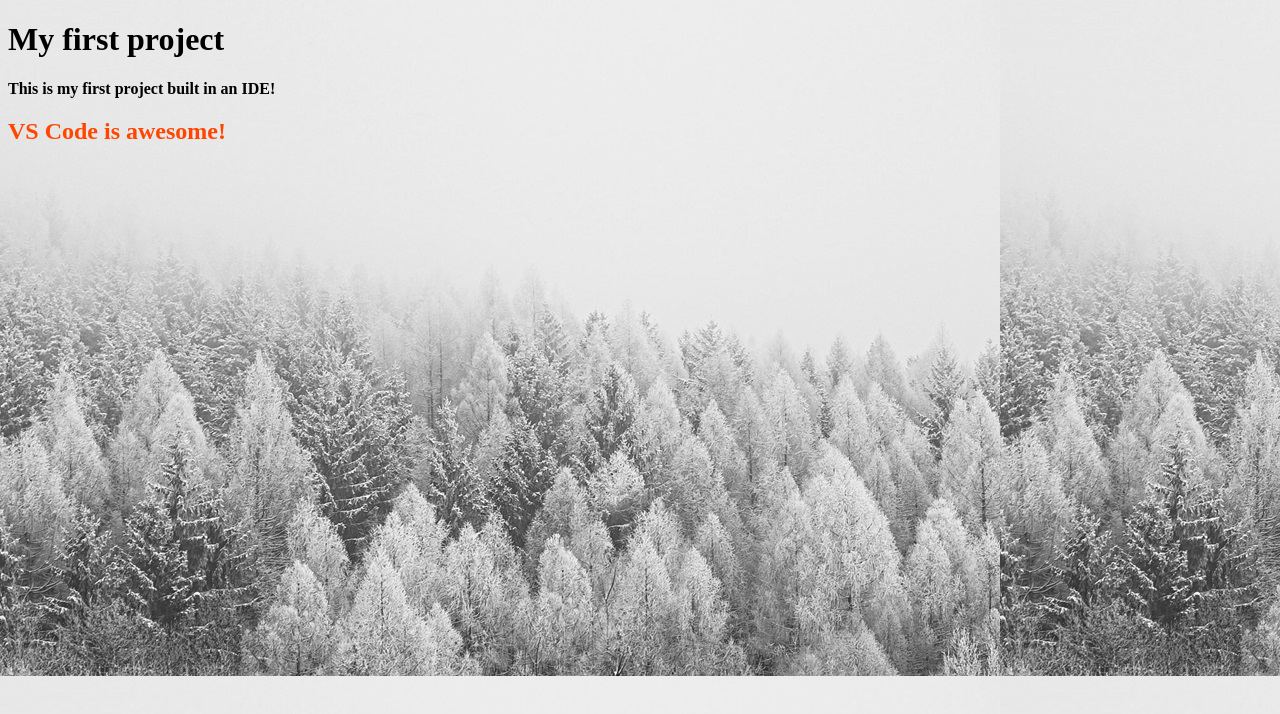
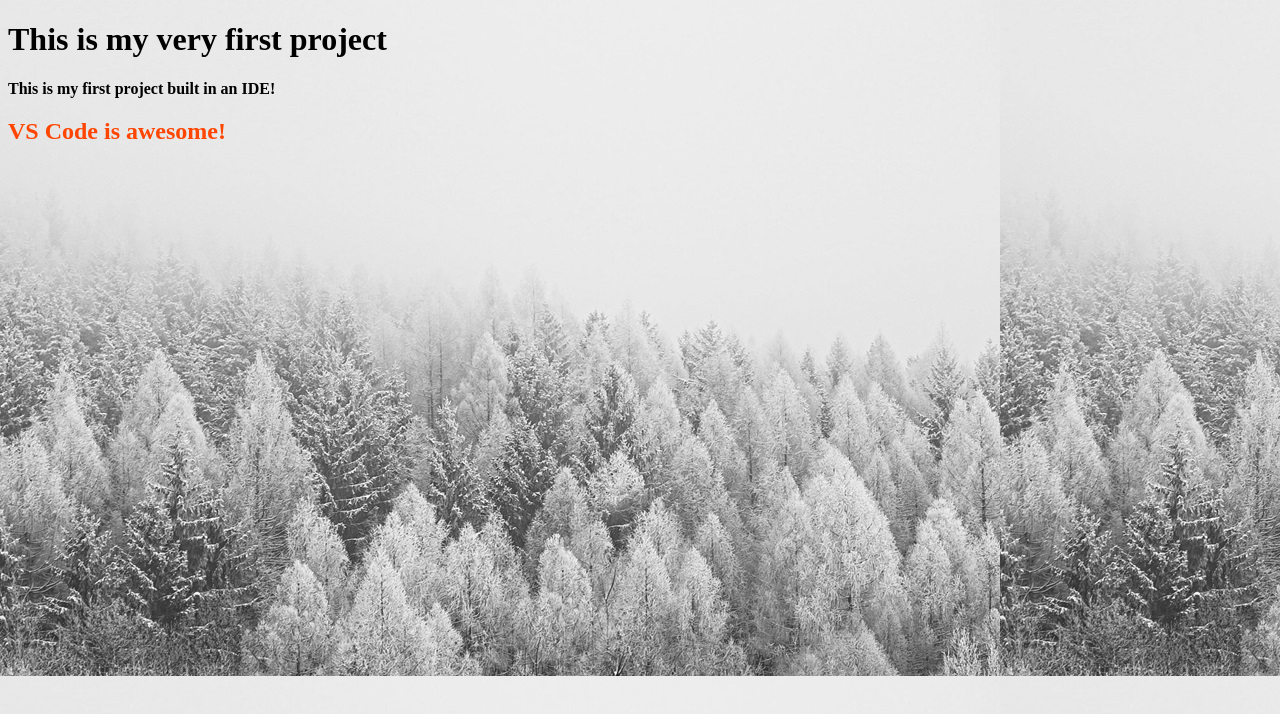
Before and after one commit to GavinKingcome/my-first-project, a plain HTML site: page index.html in a window 1280 px wide. Drawn offline with Linux system fonts and the light colour scheme.

Commit message:
change paragraph text to read - This is my very first project built in an IDE!

```diff
--- a/index.html
+++ b/index.html
@@ -6,7 +6,7 @@
     <title>My first project</title>
   </head>
   <body>
-    <h1>My first project</h1>
+    <h1>This is my very first project</h1>
 
     <p>This is my first project built in an IDE!</p>
     <h2>VS Code is awesome!</h2>
```
